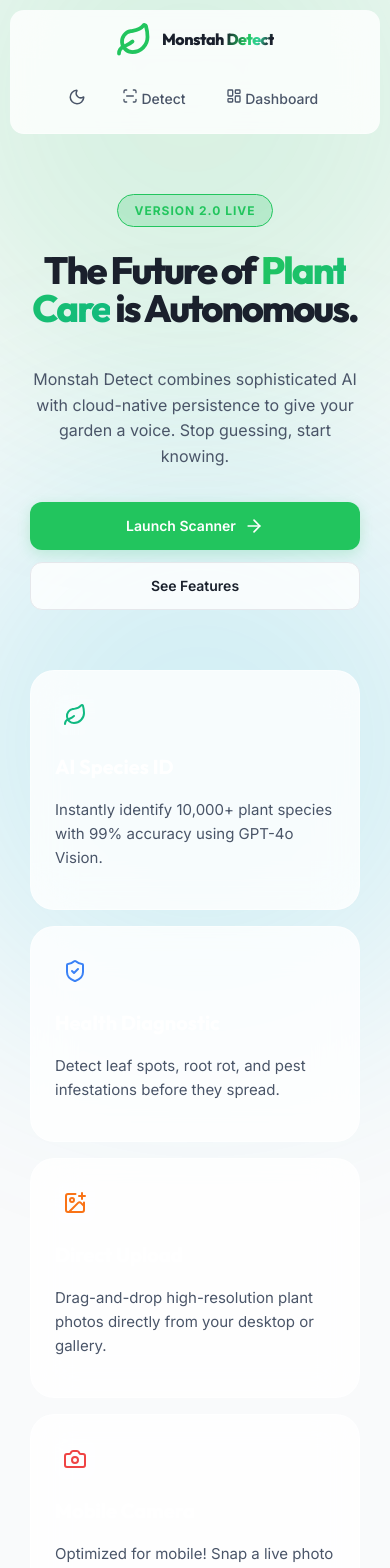
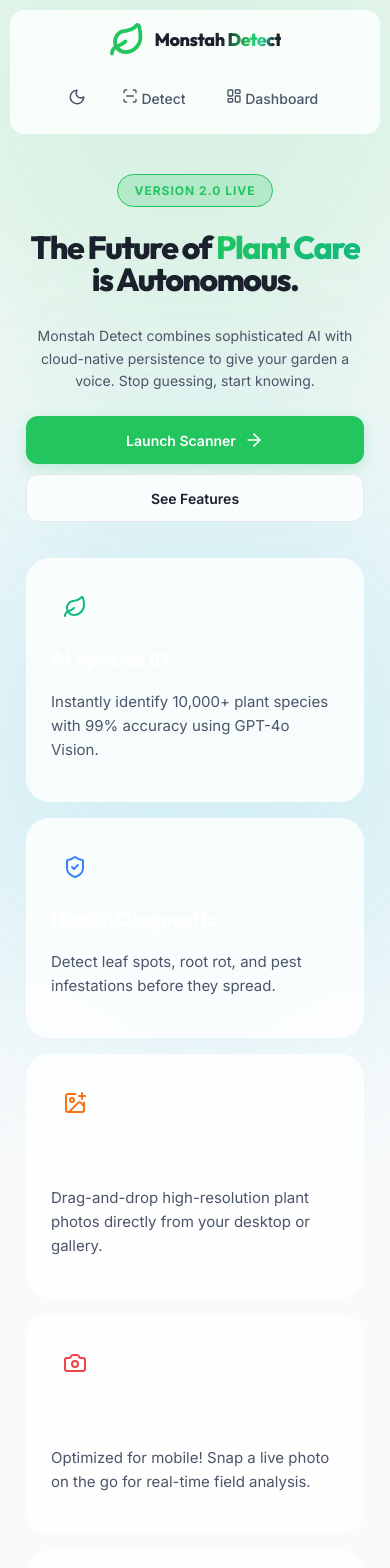
Before and after one commit to monstah123/Monstah-plant-detector, a React (Vite) app: page / in a window 390 px wide. Shown: the top 1568 px of the page. Built offline with nearby package versions, Linux system fonts and the light colour scheme.

Commit message:
fix: exhaustive mobile layout overhaul (enforced flex-column stacking)

```diff
--- a/src/App.css
+++ b/src/App.css
@@ -283,31 +283,36 @@
 .icon-cyan { color: #06b6d4; }
 
 /* ===== RESPONSIVE ===== */
-@media (max-width: 640px) {
-  .navbar { padding: 12px 16px; }
-  .navbar-brand h2 { font-size: 16px; }
-  .hero { padding: 48px 20px 40px; }
-  .hero h1 { font-size: 34px; letter-spacing: -1px; }
+@media (max-width: 800px) {
+  .navbar { padding: 10px 16px; justify-content: center; flex-direction: column; gap: 12px; }
+  .navbar-brand h2 { font-size: 18px; }
+  .navbar-links { width: 100%; justify-content: center; }
+
+  .hero { padding: 40px 16px 30px; }
+  .hero h1 { font-size: 30px !important; letter-spacing: -1px; }
 
   /* LANDING SPECIFIC MOBILE */
-  .landing-hero { padding: 60px 20px 40px; }
-  .hero-text { font-size: 38px; line-height: 1; letter-spacing: -2px; }
-  .hero-sub { font-size: 16px; margin-bottom: 32px; }
-  .hero-actions { flex-direction: column; width: 100%; gap: 12px; }
+  .landing-hero { padding: 40px 16px 20px; min-height: auto; }
+  .hero-text { font-size: 32px !important; line-height: 1; letter-spacing: -1.5px; margin-bottom: 16px; }
+  .hero-sub { font-size: 14px; margin-bottom: 24px; }
+  .hero-actions { flex-direction: column; width: 100%; gap: 10px; }
 
   .features-grid {
-    grid-template-columns: 1fr; /* FORCE STACKING */
-    padding: 20px 20px 80px;
+    display: flex !important;
+    flex-direction: column !important;
+    padding: 16px;
     gap: 16px;
+    width: 100%;
+    box-sizing: border-box;
   }
-  .feature-card { padding: 24px; }
-  .feature-icon { margin-bottom: 16px; width: 40px; height: 40px; }
+  .feature-card { width: 100%; box-sizing: border-box; padding: 24px; }
+  .feature-icon { margin-bottom: 12px; }
 
-  .upload-zone { padding: 32px 20px; }
+  .upload-zone { padding: 24px; }
   .upload-actions { flex-direction: column; width: 100%; }
   .btn-primary, .btn-secondary { justify-content: center; width: 100%; }
-  .detail-grid { grid-template-columns: 1fr; }
-  .dashboard { padding: 20px 16px; }
+  .detail-grid { grid-column-gap: 0; grid-template-columns: 1fr; }
+  .dashboard { padding: 16px; }
   .dashboard-stats { grid-template-columns: 1fr; }
   .result-actions { flex-direction: column; }
 }
```
